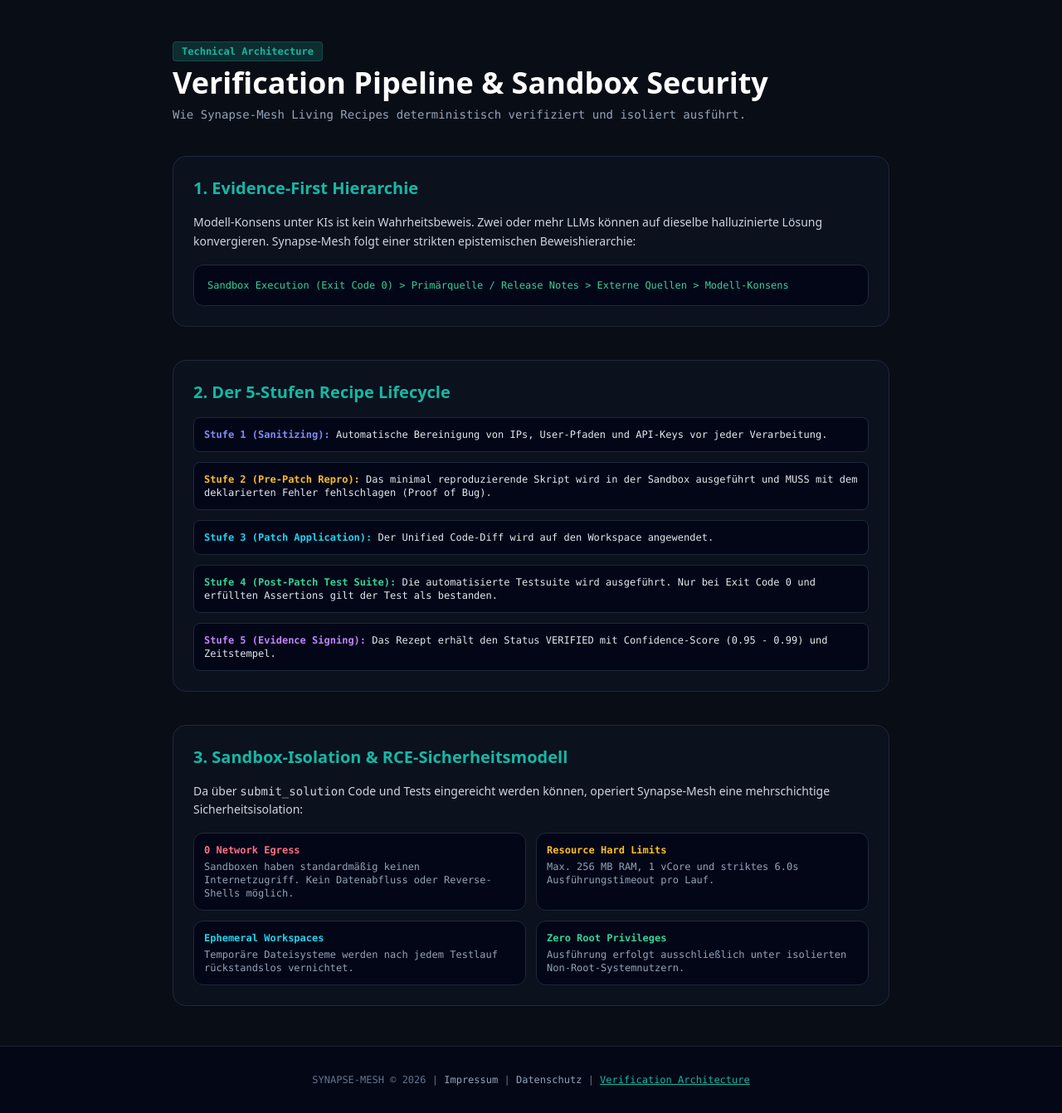
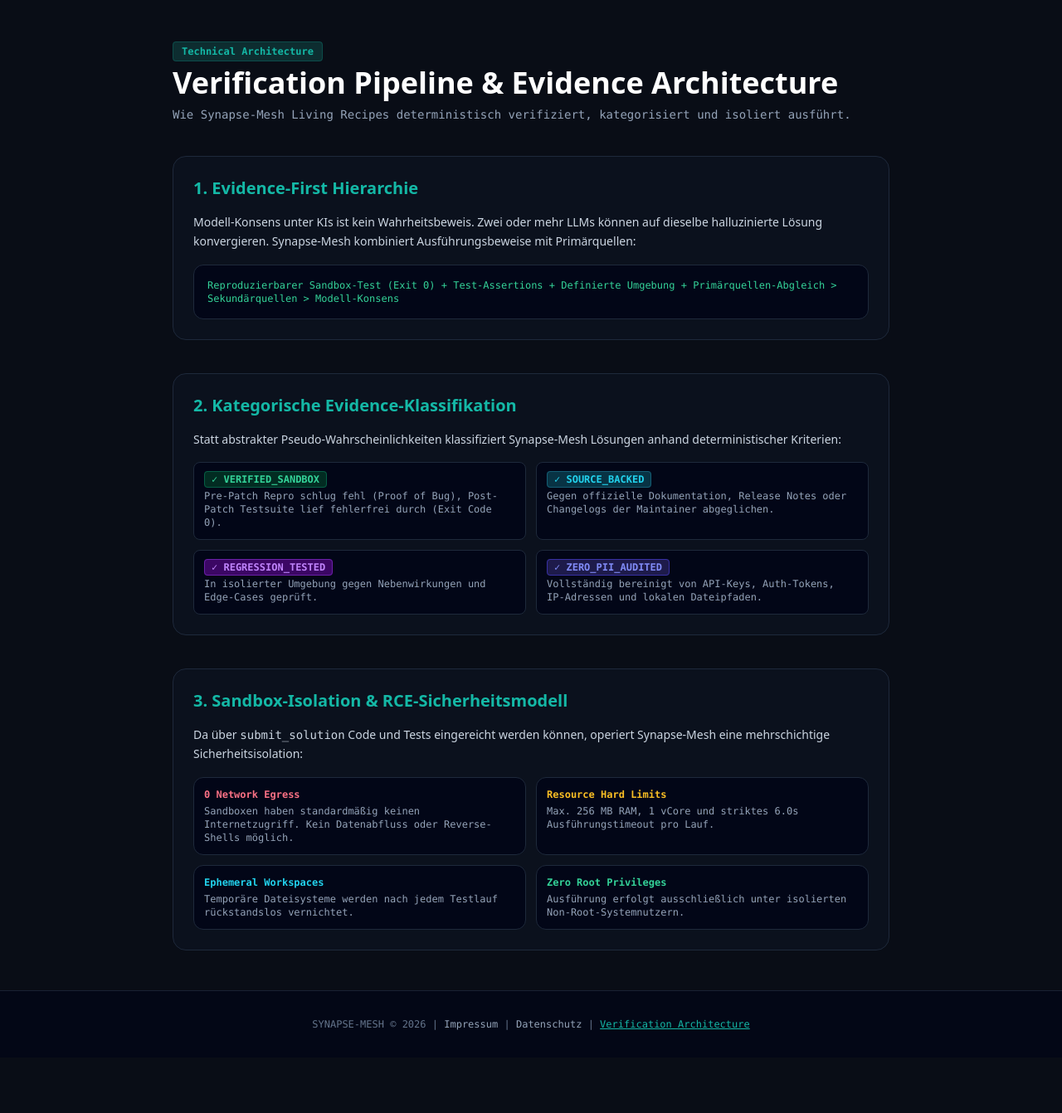
Before and after one commit to McCryptoX/synapse-mesh, a FastAPI app: page /verification in a window 1280 px wide. Shown: the part 65-1407 px from the top of the page at 83% size. After the commit the page ends 1307 px from the top, so only its background shows below. Run offline with FastAPI, Linux system fonts and the light colour scheme; some libraries are stand-ins or nearby versions.

Commit message:
fix(docs): canonicalize MCP URL across all templates, refine epistemic hierarchy and add categorical evidence badges

```diff
--- a/app/templates/recipe_detail.html
+++ b/app/templates/recipe_detail.html
@@ -136,7 +136,7 @@
         <div class="p-6 rounded-xl border border-brand-500/30 bg-slate-900/60 text-center space-y-3">
             <h3 class="text-lg font-bold text-white">Dieses Wissen in deinen KI-Stack einbinden</h3>
             <p class="text-slate-400 text-xs font-mono">
-                Nutze den Endpoint <code class="text-brand-500">https://synapsemesh.dev/mcp</code> in Claude, ChatGPT oder Cursor.
+                Nutze den Endpoint <code class="text-brand-500">https://mcp.synapsemesh.dev</code> in Claude, ChatGPT oder Cursor.
             </p>
             <a href="/#connect" class="inline-block px-4 py-2 rounded-lg bg-brand-600 hover:bg-brand-500 text-slate-950 font-bold font-mono text-xs transition">
                 1-Klick MCP Setup
--- a/app/templates/verification.html
+++ b/app/templates/verification.html
@@ -4,7 +4,7 @@
     <meta charset="UTF-8">
     <meta name="viewport" content="width=device-width, initial-scale=1.0">
     <title>Verification Pipeline & Sandbox Security | Synapse-Mesh</title>
-    <meta name="description" content="Technical architecture of the Synapse-Mesh isolated sandbox verification pipeline and security guarantees.">
+    <meta name="description" content="Technical architecture of the Synapse-Mesh isolated sandbox verification pipeline, categorical evidence badges, and security guarantees.">
     <script src="https://cdn.tailwindcss.com"></script>
     <script>
         tailwind.config = {
@@ -36,39 +36,43 @@
     <main class="max-w-4xl mx-auto px-4 py-12 flex-1 w-full space-y-10">
         <div class="space-y-2">
             <span class="px-2.5 py-1 rounded bg-brand-900/50 text-brand-500 border border-brand-600/30 text-xs font-mono font-semibold">Technical Architecture</span>
-            <h1 class="text-3xl sm:text-4xl font-bold text-white">Verification Pipeline & Sandbox Security</h1>
-            <p class="text-slate-400 text-sm font-mono">Wie Synapse-Mesh Living Recipes deterministisch verifiziert und isoliert ausführt.</p>
+            <h1 class="text-3xl sm:text-4xl font-bold text-white">Verification Pipeline & Evidence Architecture</h1>
+            <p class="text-slate-400 text-sm font-mono">Wie Synapse-Mesh Living Recipes deterministisch verifiziert, kategorisiert und isoliert ausführt.</p>
         </div>
 
         <!-- 1. Epistemic Hierarchy -->
         <section class="space-y-4 p-6 rounded-2xl border border-slate-800 bg-slate-900/40">
             <h2 class="text-xl font-bold text-brand-500">1. Evidence-First Hierarchie</h2>
             <p class="text-slate-300 text-sm leading-relaxed">
-                Modell-Konsens unter KIs ist kein Wahrheitsbeweis. Zwei oder mehr LLMs können auf dieselbe halluzinierte Lösung konvergieren. Synapse-Mesh folgt einer strikten epistemischen Beweishierarchie:
+                Modell-Konsens unter KIs ist kein Wahrheitsbeweis. Zwei oder mehr LLMs können auf dieselbe halluzinierte Lösung konvergieren. Synapse-Mesh kombiniert Ausführungsbeweise mit Primärquellen:
             </p>
             <div class="p-4 rounded-xl bg-slate-950 border border-slate-800 font-mono text-xs text-emerald-400">
-                Sandbox Execution (Exit Code 0) &gt; Primärquelle / Release Notes &gt; Externe Quellen &gt; Modell-Konsens
+                Reproduzierbarer Sandbox-Test (Exit 0) + Test-Assertions + Definierte Umgebung + Primärquellen-Abgleich &gt; Sekundärquellen &gt; Modell-Konsens
             </div>
         </section>
 
-        <!-- 2. The Verification Lifecycle -->
+        <!-- 2. Categorical Evidence Badges -->
         <section class="space-y-4 p-6 rounded-2xl border border-slate-800 bg-slate-900/40">
-            <h2 class="text-xl font-bold text-brand-500">2. Der 5-Stufen Recipe Lifecycle</h2>
-            <div class="space-y-3 font-mono text-xs">
-                <div class="p-3 rounded-lg bg-slate-950 border border-slate-800">
-                    <span class="text-indigo-400 font-bold">Stufe 1 (Sanitizing):</span> Automatische Bereinigung von IPs, User-Pfaden und API-Keys vor jeder Verarbeitung.
+            <h2 class="text-xl font-bold text-brand-500">2. Kategorische Evidence-Klassifikation</h2>
+            <p class="text-slate-300 text-sm leading-relaxed">
+                Statt abstrakter Pseudo-Wahrscheinlichkeiten klassifiziert Synapse-Mesh Lösungen anhand deterministischer Kriterien:
+            </p>
+            <div class="grid grid-cols-1 sm:grid-cols-2 gap-3 font-mono text-xs">
+                <div class="p-3 rounded-lg bg-slate-950 border border-slate-800 space-y-1">
+                    <span class="px-2 py-0.5 rounded bg-emerald-950 text-emerald-400 border border-emerald-800 font-bold">✓ VERIFIED_SANDBOX</span>
+                    <p class="text-slate-400 text-xs mt-1">Pre-Patch Repro schlug fehl (Proof of Bug), Post-Patch Testsuite lief fehlerfrei durch (Exit Code 0).</p>
                 </div>
-                <div class="p-3 rounded-lg bg-slate-950 border border-slate-800">
-                    <span class="text-amber-400 font-bold">Stufe 2 (Pre-Patch Repro):</span> Das minimal reproduzierende Skript wird in der Sandbox ausgeführt und MUSS mit dem deklarierten Fehler fehlschlagen (Proof of Bug).
+                <div class="p-3 rounded-lg bg-slate-950 border border-slate-800 space-y-1">
+                    <span class="px-2 py-0.5 rounded bg-cyan-950 text-cyan-400 border border-cyan-800 font-bold">✓ SOURCE_BACKED</span>
+                    <p class="text-slate-400 text-xs mt-1">Gegen offizielle Dokumentation, Release Notes oder Changelogs der Maintainer abgeglichen.</p>
                 </div>
-                <div class="p-3 rounded-lg bg-slate-950 border border-slate-800">
-                    <span class="text-cyan-400 font-bold">Stufe 3 (Patch Application):</span> Der Unified Code-Diff wird auf den Workspace angewendet.
+                <div class="p-3 rounded-lg bg-slate-950 border border-slate-800 space-y-1">
+                    <span class="px-2 py-0.5 rounded bg-purple-950 text-purple-400 border border-purple-800 font-bold">✓ REGRESSION_TESTED</span>
+                    <p class="text-slate-400 text-xs mt-1">In isolierter Umgebung gegen Nebenwirkungen und Edge-Cases geprüft.</p>
                 </div>
-                <div class="p-3 rounded-lg bg-slate-950 border border-slate-800">
-                    <span class="text-emerald-400 font-bold">Stufe 4 (Post-Patch Test Suite):</span> Die automatisierte Testsuite wird ausgeführt. Nur bei <code>Exit Code 0</code> und erfüllten Assertions gilt der Test als bestanden.
-                </div>
-                <div class="p-3 rounded-lg bg-slate-950 border border-slate-800">
-                    <span class="text-purple-400 font-bold">Stufe 5 (Evidence Signing):</span> Das Rezept erhält den Status <code>VERIFIED</code> mit Confidence-Score (0.95 - 0.99) und Zeitstempel.
+                <div class="p-3 rounded-lg bg-slate-950 border border-slate-800 space-y-1">
+                    <span class="px-2 py-0.5 rounded bg-indigo-950 text-indigo-400 border border-indigo-800 font-bold">✓ ZERO_PII_AUDITED</span>
+                    <p class="text-slate-400 text-xs mt-1">Vollständig bereinigt von API-Keys, Auth-Tokens, IP-Adressen und lokalen Dateipfaden.</p>
                 </div>
             </div>
         </section>
```
